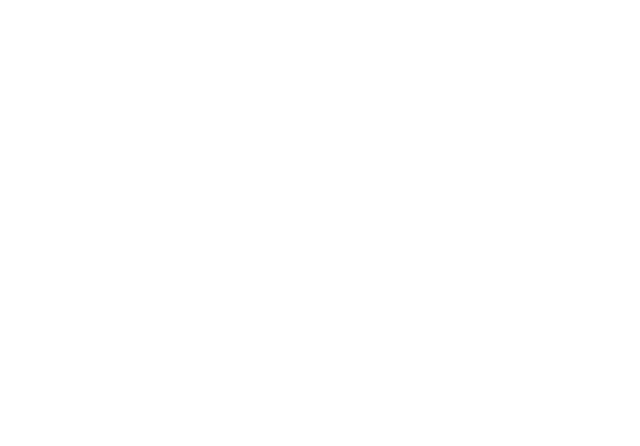
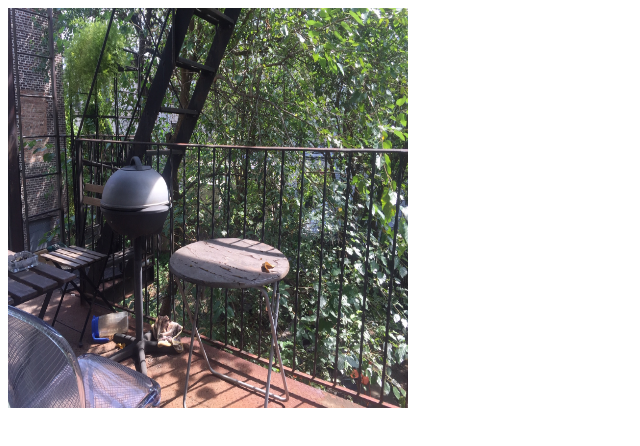
Before and after one commit to cmart11/image-slider, a plain HTML site: page index.html in a window 1280 px wide. Shown: the whole page, without its empty margins (0-640 px from the left). Drawn offline with Linux system fonts and the light colour scheme.

Commit message:
simple slider js complete

```diff
--- a/index.html
+++ b/index.html
@@ -5,11 +5,12 @@
     <meta charset="UTF-8">
     <meta name="viewport" content="width=device-width, initial-scale=1.0">
     <meta http-equiv="X-UA-Compatible" content="ie=edge">
+    <script src="main.js" defer></script>
     <title>Image Slider</title>
 </head>
 
 <body>
-    <img src="" alt="">
+    <img name="slide" src="" alt="images" width="400" height="400" style="overflow: hidden">
 </body>
 
 </html>
--- a/main.js
+++ b/main.js
@@ -0,0 +1,20 @@
+(function () {
+    let i = 0;
+    const images = [];
+    const time = 3e3;
+
+    images[0] = './images/images1.jpg';
+    images[1] = './images/images2.jpg';
+    images[2] = './images/images3.jpg';
+
+    const changeImage = () => {
+        document.slide.src = images[i];
+
+        i < images.length - 1 ? i++ : i = 0;
+
+        setTimeout(changeImage, time)
+    }
+    console.log('hello')
+    window.onload = changeImage;
+
+})()
```
Also changed, not shown: images/images1.jpg (added), images/images2.jpg (added), images/images3.jpg (added).
